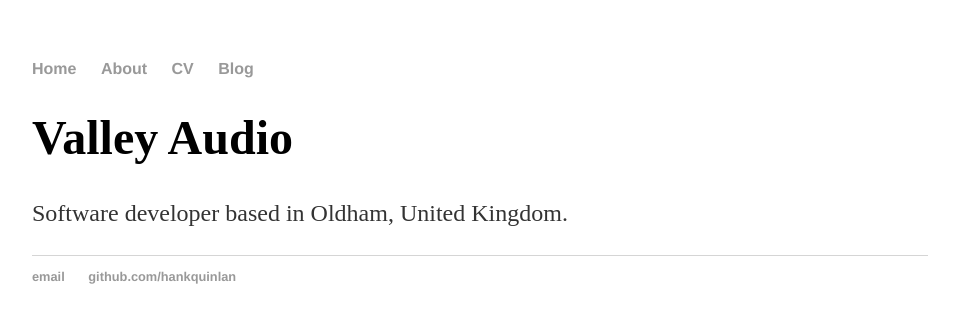
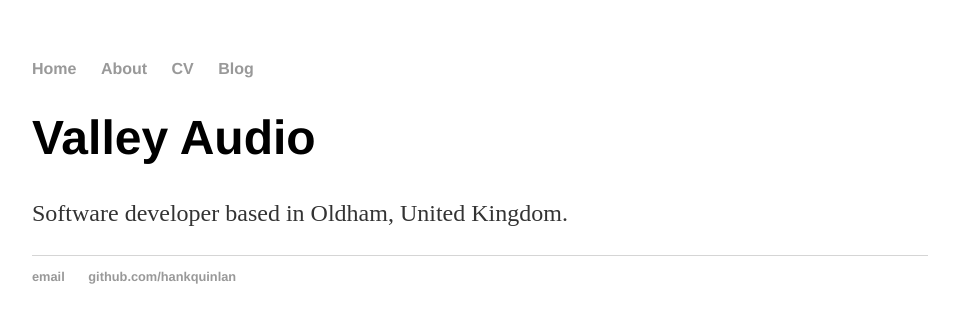
Before and after one commit to ValleyAudio/ValleyAudio.github.io, a Jekyll site: the page built from index.html, in a window 1280 px wide. Shown: the top 323 px of the page, without its empty margins (160-1119 px from the left). Built offline with Jekyll 4.4.1, drawn with Linux system fonts in a browser that asks for light colours; some web fonts are replaced.

Commit message:
Fixing font

```diff
--- a/css/main.css
+++ b/css/main.css
@@ -1,6 +1,6 @@
 @font-face {
     font-family: "Alte-Din";
-    src: url("css/fonts/din1451alt-altedin1451.ttf");
+    src: url("fonts/din1451alt-altedin1451.ttf");
 }
 
 
@@ -27,7 +27,7 @@ a:hover {
 }
 h1 {
     font-size: 3em;
-    font-family:'Alte-Din';
+    font-family:'Alte-Din', 'Helvetica', 'Arial', 'Sans-Serif';
 }
 p {
     font-size: 1.5em;
```
